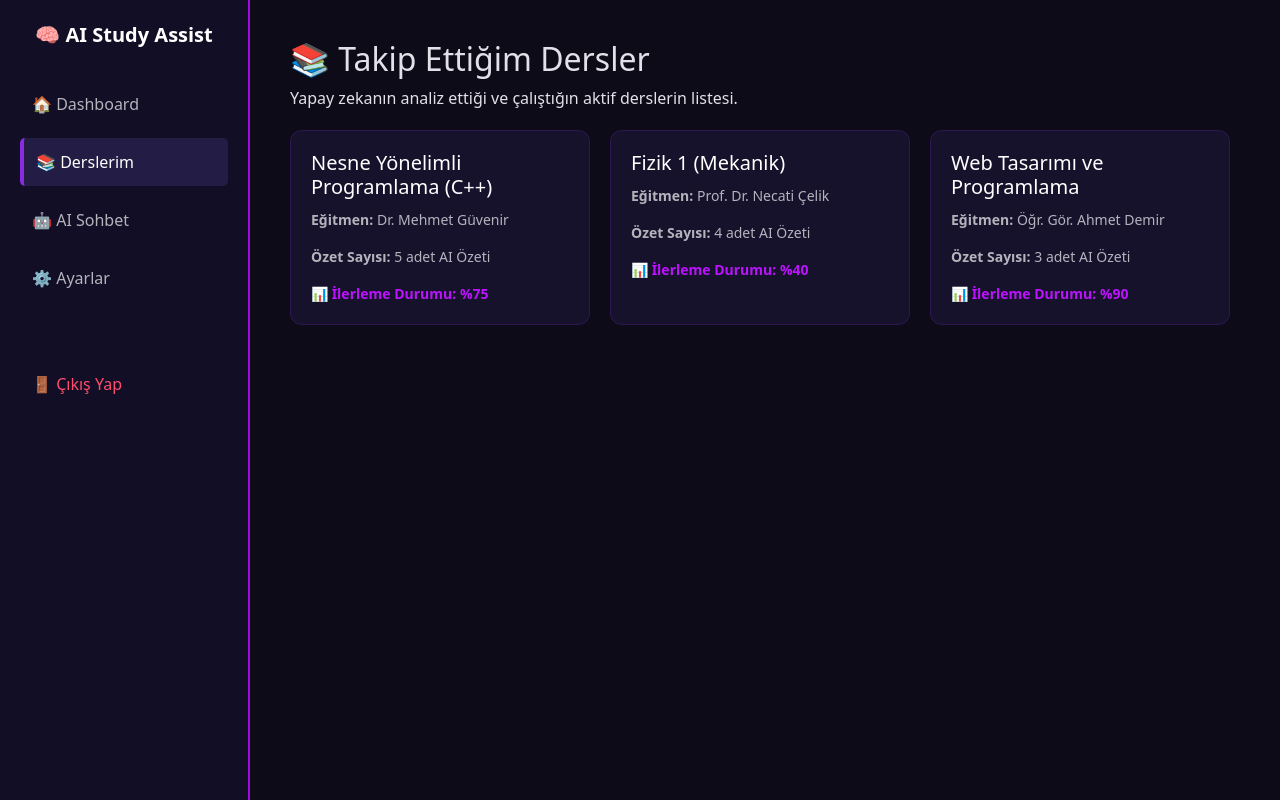
After one commit to melekcoder/AI-Study-Assistant, a Flask app: page /derslerim in a window 1280 px wide. The commit adds this page. Run offline with Flask 3, Linux system fonts and the light colour scheme.

Commit message:
feat: add dynamic My Courses and AI Chat pages

```diff
--- a/app.py
+++ b/app.py
@@ -1,8 +1,11 @@
 from flask import Flask, render_template
+
 app = Flask(__name__)
+
 @app.route("/")
 def home():
     return render_template("index.html")
+
 @app.route("/login")
 def login():
     return render_template("login.html")
@@ -13,6 +16,79 @@ def register():
 
 @app.route('/dashboard')
 def dashboard():
-    return render_template('dashboard.html')
-if __name__=="__main__":
+    istatistikler = {
+        "aktif_ders": 2,
+        "ai_ozet": 12,
+        "calisma_saati": 5
+    }
+    son_dersler = [
+        {
+            "ad": "Nesne Yönelimli Programlama (C++)",
+            "zaman": "10 dakika önce",
+            "ozet": "Polimorfizm Özet Dosyası",
+            "durum": "Tamamlandı"
+        },
+        {
+            "ad": "Fizik 1 (Mekanik)",
+            "zaman": "Dün",
+            "ozet": "Newton Kanunları Formülleri",
+            "durum": "İşleniyor"
+        },
+        {
+            "ad": "Web Tasarımı ve Programlama",
+            "zaman": "2 gün önce",
+            "ozet": "Flask Rotaları Giriş",
+            "durum": "Tamamlandı"
+        }
+    ]
+    return render_template('dashboard.html', istatistik=istatistikler, dersler=son_dersler)
+
+
+@app.route('/derslerim')
+def derslerim():
+    ders_listesi = [
+        {
+            "ad": "Nesne Yönelimli Programlama (C++)",
+            "hoca": "Dr. Mehmet Güvenir",
+            "ozet_adedi": 5,
+            "ilerleme": 75
+        },
+        {
+            "ad": "Fizik 1 (Mekanik)",
+            "hoca": "Prof. Dr. Necati Çelik",
+            "ozet_adedi": 4,
+            "ilerleme": 40
+        },
+        {
+            "ad": "Web Tasarımı ve Programlama",
+            "hoca": "Öğr. Gör. Ahmet Demir",
+            "ozet_adedi": 3,
+            "ilerleme": 90
+        }
+    ]
+    return render_template('derslerim.html', tum_dersler=ders_listesi)
+
+@app.route('/ai_sohbet')
+def ai_sohbet():
+    ornek_konusma = [
+        {
+            "gonderen": "kullanici",
+            "metin": "Selam! Bugün C++ dersindeki Polimorfizm konusunu anlamadım, kısaca özetler misin?"
+        },
+        {
+            "gonderen": "yapay_zeka",
+            "metin": "Selam Melek! Tabii ki. Polimorfizm (Çok Biçimlilik), aynı isimdeki bir fonksiyonun farklı sınıflarda (class) farklı işler yapabilmesidir. Örneğin; 'sesCikar()' fonksiyonu Kedi sınıfında 'Miyav', Köpek sınıfında 'Hav' çıktısı verir. Kod tekrarını önler!"
+        },
+        {
+            "gonderen": "kullanici",
+            "metin": "Süper anladım, teşekkürler! Peki Fizik 1 sınavı için formül kağıdı hazırlayabilir miyiz?"
+        },
+        {
+            "gonderen": "yapay_zeka",
+            "metin": "Harika bir fikir! Newton Kanunları ve Mekanik konularını kapsayan şık bir formül özetini 'Derslerim' sayfasına şimdiden ekledim, oradan inceleyebilirsin. 🚀"
+        }
+    ]
+    return render_template('ai_sohbet.html', sohbet_gecmisi=ornek_konusma)
+
+if __name__ == "__main__":
     app.run(debug=True)
--- /dev/null
+++ b/templates/derslerim.html
@@ -0,0 +1,52 @@
+<!DOCTYPE html>
+<html lang="tr">
+<head>
+    <meta charset="UTF-8">
+    <meta name="viewport" content="width=device-width, initial-scale=1.0">
+    <title>Derslerim - AI Study Assistant</title>
+    <link href="https://cdn.jsdelivr.net/npm/bootstrap@5.3.0/dist/css/bootstrap.min.css" rel="stylesheet">
+    <style>
+        body { background-color: #0d0b18; color: #e2e1e9; margin: 0; padding: 0; }
+        .TumEkran { display: flex; height: 100vh; }
+        .SolMenu { width: 250px; background-color: #110e25; padding: 20px; border-right: 2px solid #a40ae0; }
+        .MenuBaslik { font-size: 20px; font-weight: bold; color: #ffffff; margin-bottom: 30px; text-align: center; }
+        .SolMenu a { display: block; color: #b5b3bc; text-decoration: none; padding: 12px; margin-bottom: 10px; border-radius: 5px; }
+        .SolMenu a:hover { color: #ffffff; background-color: #231c44; border-left: 4px solid #8a2be2; }
+        .SagIcerik { flex: 1; padding: 40px; overflow-y: auto; }
+        .DersKartlari { display: grid; grid-template-columns: repeat(auto-fill, minmax(300px, 100px)); gap: 20px; margin-top: 20px; }
+        .DersKarti { background-color: #16122c; border: 1px solid rgba(138, 43, 226, 0.2); border-radius: 12px; padding: 20px; position: relative; }
+        .DersKarti h3 { color: #ffffff; font-size: 20px; margin-bottom: 10px; }
+        .DersKarti p { color: #b5b3bc; font-size: 14px; }
+        .DersKarti .Ilerleme { color: #bc13fe; font-weight: bold; font-size: 14px; }
+    </style>
+</head>
+<body>
+    <div class="TumEkran">
+        <div class="SolMenu">
+            <div class="MenuBaslik">🧠 AI Study Assist</div>
+            <a href="/dashboard">🏠 Dashboard</a>
+            <a href="/derslerim" style="color: #ffffff; background-color: #231c44; border-left: 4px solid #8a2be2;">📚 Derslerim</a>
+            <a href="/ai_sohbet">🤖 AI Sohbet</a>
+            <a href="#">⚙️ Ayarlar</a>
+            <br><br>
+            <a href="#" style="color: #ff4d6d;">🚪 Çıkış Yap</a>
+        </div>
+
+        <div class="SagIcerik">
+            <h2>📚 Takip Ettiğim Dersler</h2>
+            <p>Yapay zekanın analiz ettiği ve çalıştığın aktif derslerin listesi.</p>
+
+            <div class="DersKartlari">
+                {% for ders in tum_dersler %}
+                <div class="DersKarti">
+                    <h3>{{ ders.ad }}</h3>
+                    <p><strong>Eğitmen:</strong> {{ ders.hoca }}</p>
+                    <p><strong>Özet Sayısı:</strong> {{ ders.ozet_adedi }} adet AI Özeti</p>
+                    <div class="Ilerleme">📊 İlerleme Durumu: %{{ ders.ilerleme }}</div>
+                </div>
+                {% endfor %}
+            </div>
+        </div>
+    </div>
+</body>
+</html>
```
Also changed, not shown: templates/ai_sohbet.html (added, +67 -0 lines), templates/dashboard.html (+21 -47 lines).
